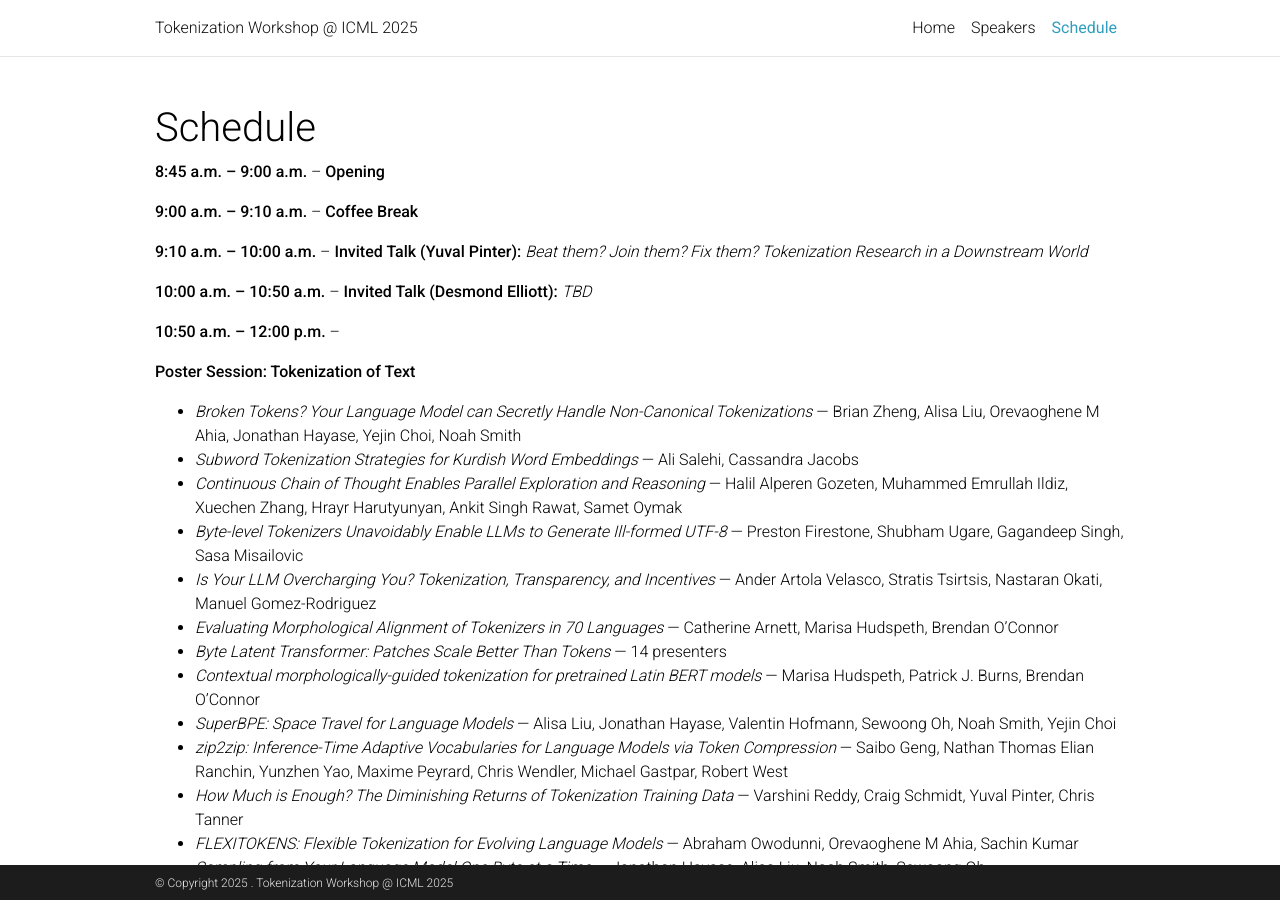
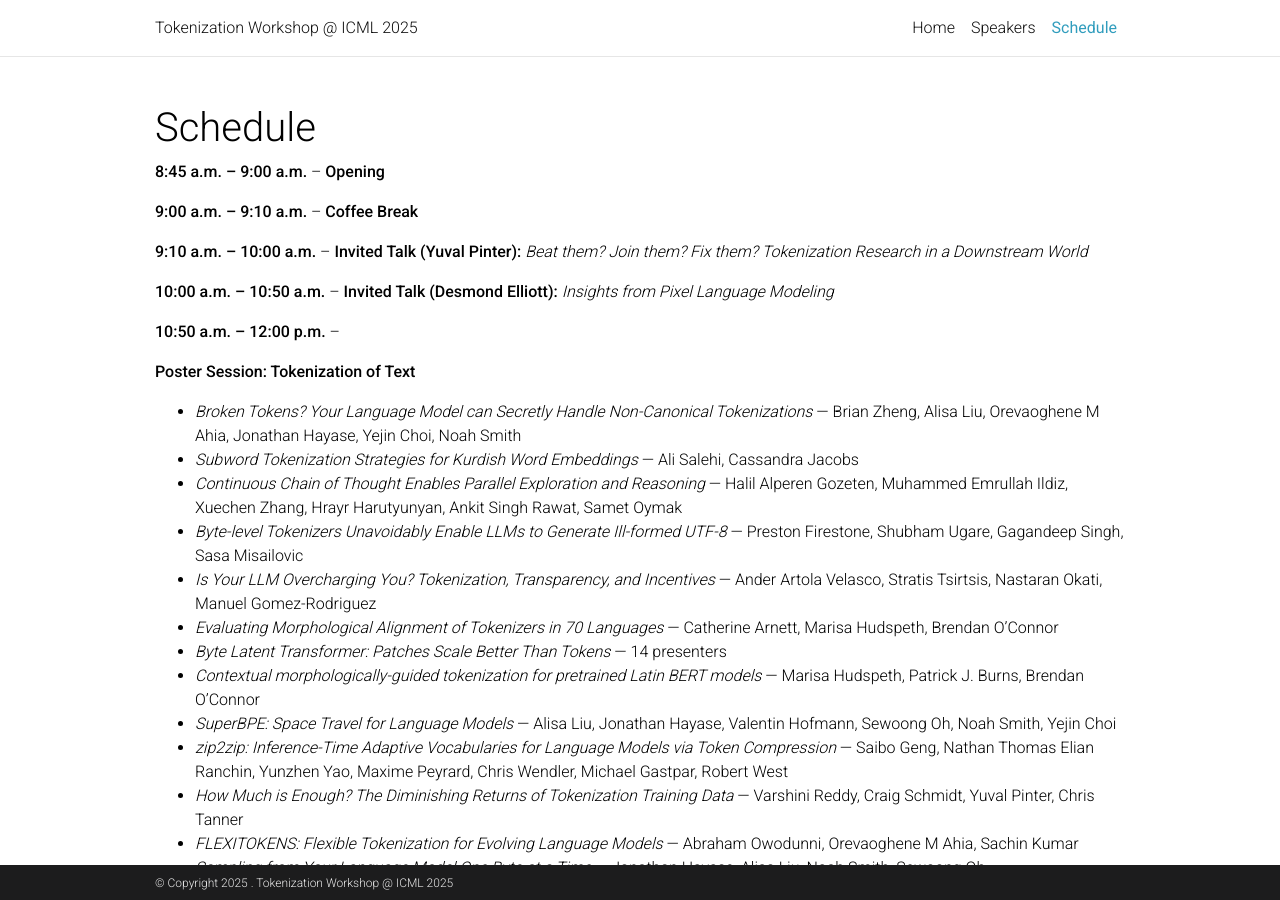
Before and after one commit to tokenization-workshop/tokenization-workshop.github.io, a Jekyll site: the page built from _pages/schedule.md, in a window 1280 px wide and 900 px high. Built offline with Jekyll 4.4.1, drawn with Linux system fonts in a browser that asks for light colours; comment, search, counter and statistics services are not loaded; a style sheet for code colours, icons or effects is not loaded.

Commit message:
Update schedule.md

```diff
--- a/_pages/schedule.md
+++ b/_pages/schedule.md
@@ -13,7 +13,7 @@ nav_order: 3
 
 **9:10 a.m. – 10:00 a.m.** -- **Invited Talk (Yuval Pinter):** *Beat them? Join them? Fix them? Tokenization Research in a Downstream World*
 
-**10:00 a.m. – 10:50 a.m.** -- **Invited Talk (Desmond Elliott):** *TBD*
+**10:00 a.m. – 10:50 a.m.** -- **Invited Talk (Desmond Elliott):** *Insights from Pixel Language Modeling*
 
 **10:50 a.m. – 12:00 p.m.** --
 
```
